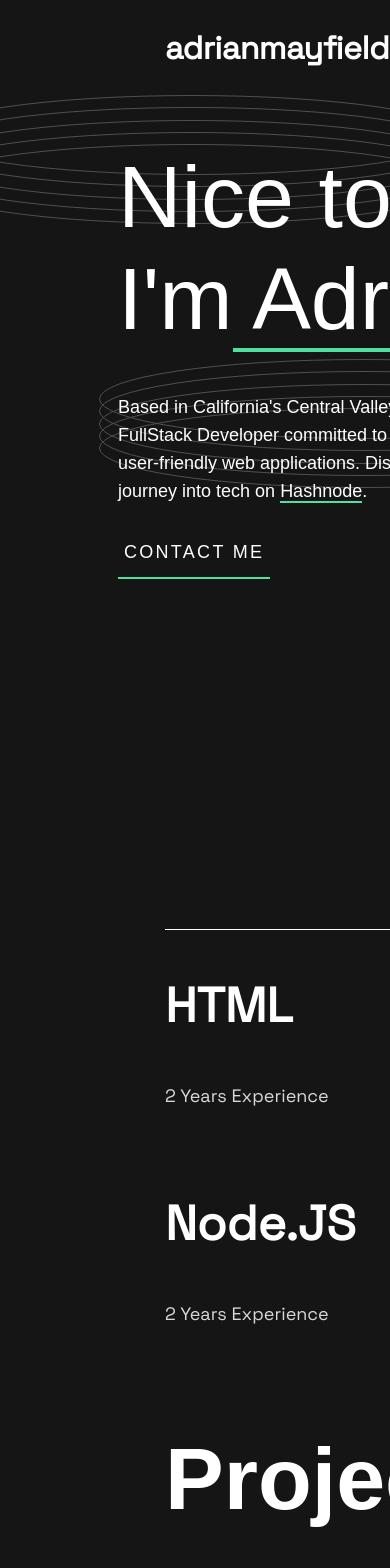
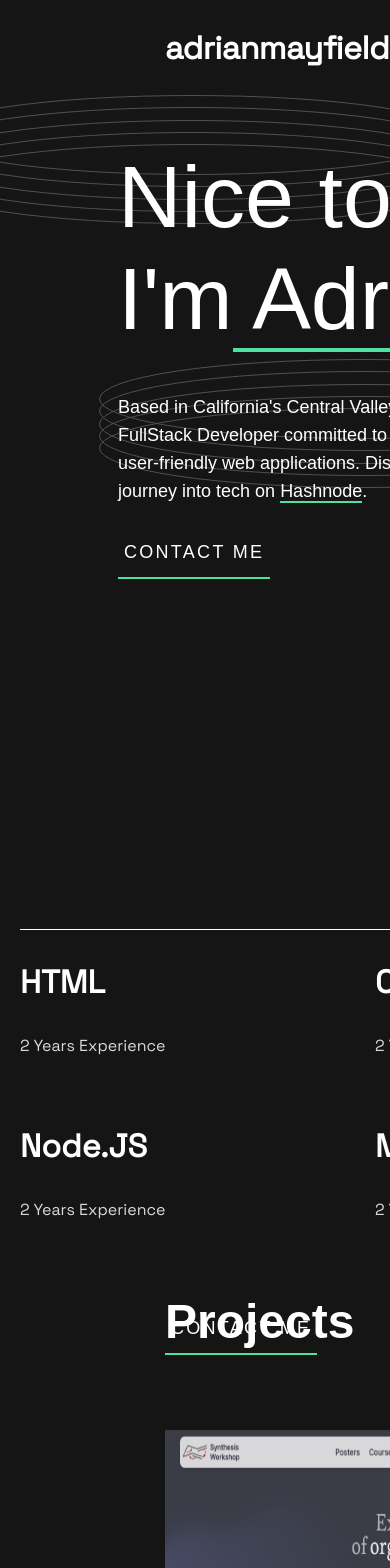
Before and after one commit to amay0808/Portfolio2.0, a React (Create React App) app: page / in a window 390 px wide. Shown: the top 1568 px of the page. Built offline with nearby package versions, Linux system fonts and the light colour scheme.

Commit message:
delete twitter svg

```diff
--- a/src/components/ContactForm.css
+++ b/src/components/ContactForm.css
@@ -121,3 +121,69 @@
   outline: none;
   box-shadow: 0 0 0 2px #242424;
 }
+@media (max-width: 768px) {
+  .form__container {
+    margin-top: 40px;
+    margin-left: 20px;
+    margin-right: 20px;
+  }
+  .wrapper {
+    width: auto;
+    flex-direction: column;
+    gap: 20px;
+  }
+  .contact-section__title {
+    font-size: 36px;
+    line-height: 40px;
+  }
+  .form__label {
+    width: 100%;
+  }
+
+  .form__input {
+    font-size: 14px;
+    margin-bottom: 20px;
+  }
+
+  .form__submit-btn {
+    margin-left: 0;
+    width: 100%;
+    font-size: 14px;
+    padding: 12px;
+  }
+
+  .error-icon {
+    top: -20px;
+    left: calc(100% - 24px);
+  }
+
+  .error-text {
+    font-size: 12px;
+  }
+}
+
+@media (max-width: 480px) {
+  .form__container {
+    margin-top: 20px;
+    padding: 10px;
+  }
+
+  .contact-section__title {
+    font-size: 28px;
+    line-height: 32px;
+  }
+
+  .form__input {
+    font-size: 12px;
+    padding-bottom: 8px;
+  }
+
+  .form__submit-btn {
+    font-size: 12px;
+    padding: 10px;
+  }
+
+  .error-text {
+    font-size: 10px;
+  }
+}
--- a/src/components/HomePage.css
+++ b/src/components/HomePage.css
@@ -394,3 +394,45 @@ body {
   display: flex;
   width: 1110px;
 }
+@media (max-width: 768px) {
+  .projects__list {
+    grid-template-columns: 1fr; /* Single column for mobile */
+  }
+
+  .projects__tittle {
+    font-size: 48px; /* Smaller font size for title on mobile */
+    line-height: 56px;
+  }
+
+  .projects__contact-btn {
+    margin-left: auto; /* Adjust button alignment for mobile */
+    display: block;
+    margin-top: 20px;
+    text-align: center;
+  }
+
+  .projects__item {
+    margin-bottom: 20px; /* Space between projects on mobile */
+  }
+}
+@media (max-width: 768px) {
+  .skills {
+    padding: 0 20px;
+    flex-direction: row;
+    gap: 20px; /* Smaller gap on mobile */
+  }
+
+  .skills__column {
+    flex: 1; /* Allow columns to take equal width on mobile */
+  }
+
+  .skill__item h3 {
+    font-size: 32px;
+    line-height: 40px;
+  }
+
+  .skill__item p {
+    font-size: 16px;
+    line-height: 24px;
+  }
+}
--- a/src/components/HomePage.js
+++ b/src/components/HomePage.js
@@ -4,7 +4,7 @@ import PatternRings from "../assets/images/pattern-rings.svg";
 import ProfilePic from "../assets/images/profile-pic.webp";
 import PatternCircle from "../assets/images/pattern-circle.svg";
 import Icon2 from "../assets/images/icon-github.svg";
-import Icon3 from "../assets/images/icon-twitter.svg";
+import Icon3 from "../assets/images/bluesky-1.svg";
 import Icon4 from "../assets/images/icon-linkedin.svg";
 import Project1 from "../assets/images/project1.png";
 import Project2 from "../assets/images/project2.png";
@@ -53,11 +53,11 @@ function HomePage() {
               <img src={Icon2} alt="Github" />
             </a>
             <a
-              href="https://x.com/CodeWithAdrian"
+              href="https://bsky.app/profile/codewithadrian.bsky.social"
               target="_blank"
               rel="noopener noreferrer"
             >
-              <img src={Icon3} alt="Twitter" />
+              <img src={Icon3} alt="BlueSky" />
             </a>
             <a
               href="https://www.linkedin.com/in/adrianmayfield"
@@ -235,11 +235,11 @@ function HomePage() {
                   <img src={Icon2} alt="Github" />
                 </a>
                 <a
-                  href="https://twitter.com/amay0808"
+                  href="https://bsky.app/profile/codewithadrian.bsky.social"
                   target="_blank"
                   rel="noopener noreferrer"
                 >
-                  <img src={Icon3} alt="Twitter" />
+                  <img src={Icon3} alt="BlueSky" />
                 </a>
                 <a
                   href="https://www.linkedin.com/in/adrianmayfield"
```
Also changed, not shown: src/assets/images/bluesky-1.svg (added), src/assets/images/icon-twitter.svg (deleted).
